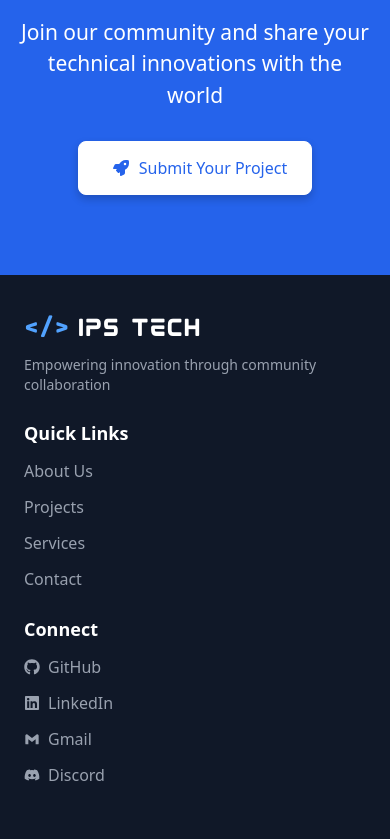
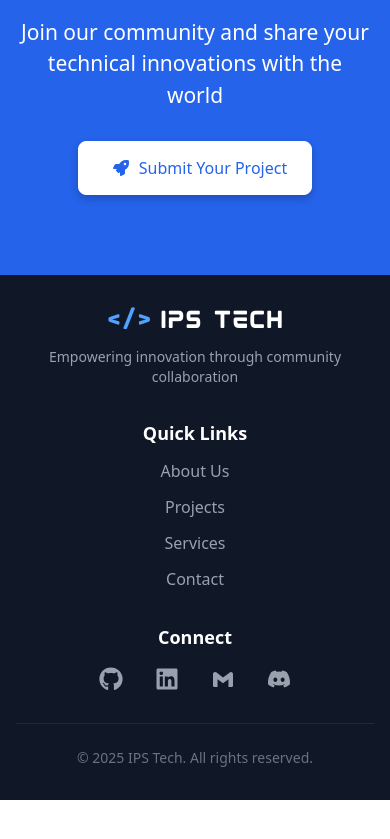
Before and after one commit to Kite-IPS/Ips_Portfolio, a React (Vite) app in the folder Client/: page / in a window 390 px wide. Shown: the part 3906-4745 px from the top of the page. After the commit the page ends 4706 px from the top, so only its background shows below. Built offline with nearby package versions, Linux system fonts and the light colour scheme.

Commit message:
media query added for the footer

```diff
--- a/Client/src/Components/Footer.jsx
+++ b/Client/src/Components/Footer.jsx
@@ -1,15 +1,18 @@
 import React from "react";
 import { FaGithub, FaLinkedin, FaDiscord } from "react-icons/fa";
 import { BiLogoGmail } from "react-icons/bi";
-<link rel="stylesheet" href="index.css"></link>
 
 const Footer = () => {
   return (
-    <footer className="bg-gray-900 text-white py-10">
-      <div className="max-w-6xl mx-auto px-6 md:px-12 flex flex-wrap justify-between">
+    <footer className="bg-gray-900 text-white py-8 md:py-10">
+      <div className="max-w-6xl mx-auto px-4 md:px-12">
+        {/* Mobile: Stack vertically, Center align */}
+        {/* Desktop: Flex row with space between */}
+        <div className="flex flex-col md:flex-row md:justify-between space-y-8 md:space-y-0">
 
-        <div className="w-full md:w-1/4 mb-6 md:mb-0">
-          <h2 className="text-xl font-bold flex items-center mokoto-text">
+          {/* Company Info */}
+          <div className="text-center md:text-left md:w-1/4">
+            <h2 className="text-xl font-bold flex items-center justify-center md:justify-start mokoto-text">
               <span className="text-blue-400 text-2xl mr-2">{"</>"}</span> IPS Tech
             </h2>
             <p className="text-gray-400 text-sm mt-2">
@@ -17,7 +20,8 @@ const Footer = () => {
             </p>
           </div>
 
-        <div className="w-full md:w-1/4 mb-6 md:mb-0">
+          {/* Quick Links */}
+          <div className="text-center md:text-left md:w-1/4">
             <h3 className="text-lg font-semibold mb-3">Quick Links</h3>
             <ul className="space-y-3">
               <li><a href="#" className="text-gray-400 hover:text-blue-400">About Us</a></li>
@@ -27,9 +31,28 @@ const Footer = () => {
             </ul>
           </div>
 
-        <div className="w-full md:w-1/4 mb-6 md:mb-0">
+          {/* Connect - Social Links */}
+          <div className="text-center md:text-left md:w-1/4">
             <h3 className="text-lg font-semibold mb-3">Connect</h3>
-          <ul className="space-y-3">
+
+            {/* Mobile: Horizontal icon layout */}
+            <div className="flex justify-center md:hidden space-x-8 mt-4">
+              <a href="https://github.com/Kite-IPS" target="_blank" rel="noopener noreferrer" className="text-gray-400 hover:text-blue-400">
+                <FaGithub className="text-2xl" />
+              </a>
+              <a href="https://lnkd.in/gZdPmjSB" target="_blank" rel="noopener noreferrer" className="text-gray-400 hover:text-blue-400">
+                <FaLinkedin className="text-2xl" />
+              </a>
+              <a href="mailto:your-email@gmail.com" target="_blank" rel="noopener noreferrer" className="text-gray-400 hover:text-blue-400">
+                <BiLogoGmail className="text-2xl" />
+              </a>
+              <a href="https://discord.com/invite/your-invite-link" target="_blank" rel="noopener noreferrer" className="text-gray-400 hover:text-blue-400">
+                <FaDiscord className="text-2xl" />
+              </a>
+            </div>
+
+            {/* Desktop: List with text */}
+            <ul className="hidden md:block space-y-3">
               <li>
                 <a href="https://github.com/Kite-IPS" target="_blank" rel="noopener noreferrer" className="text-gray-400 hover:text-blue-400 flex items-center gap-2">
                   <FaGithub /> GitHub
@@ -52,7 +75,12 @@ const Footer = () => {
               </li>
             </ul>
           </div>
+        </div>
 
+        {/* Copyright - Optional */}
+        <div className="mt-8 pt-6 border-t border-gray-800 text-center text-gray-500 text-sm">
+          <p>© {new Date().getFullYear()} IPS Tech. All rights reserved.</p>
+        </div>
       </div>
     </footer>
   );
```
Lines whose indentation alone changed are shown as unchanged.
